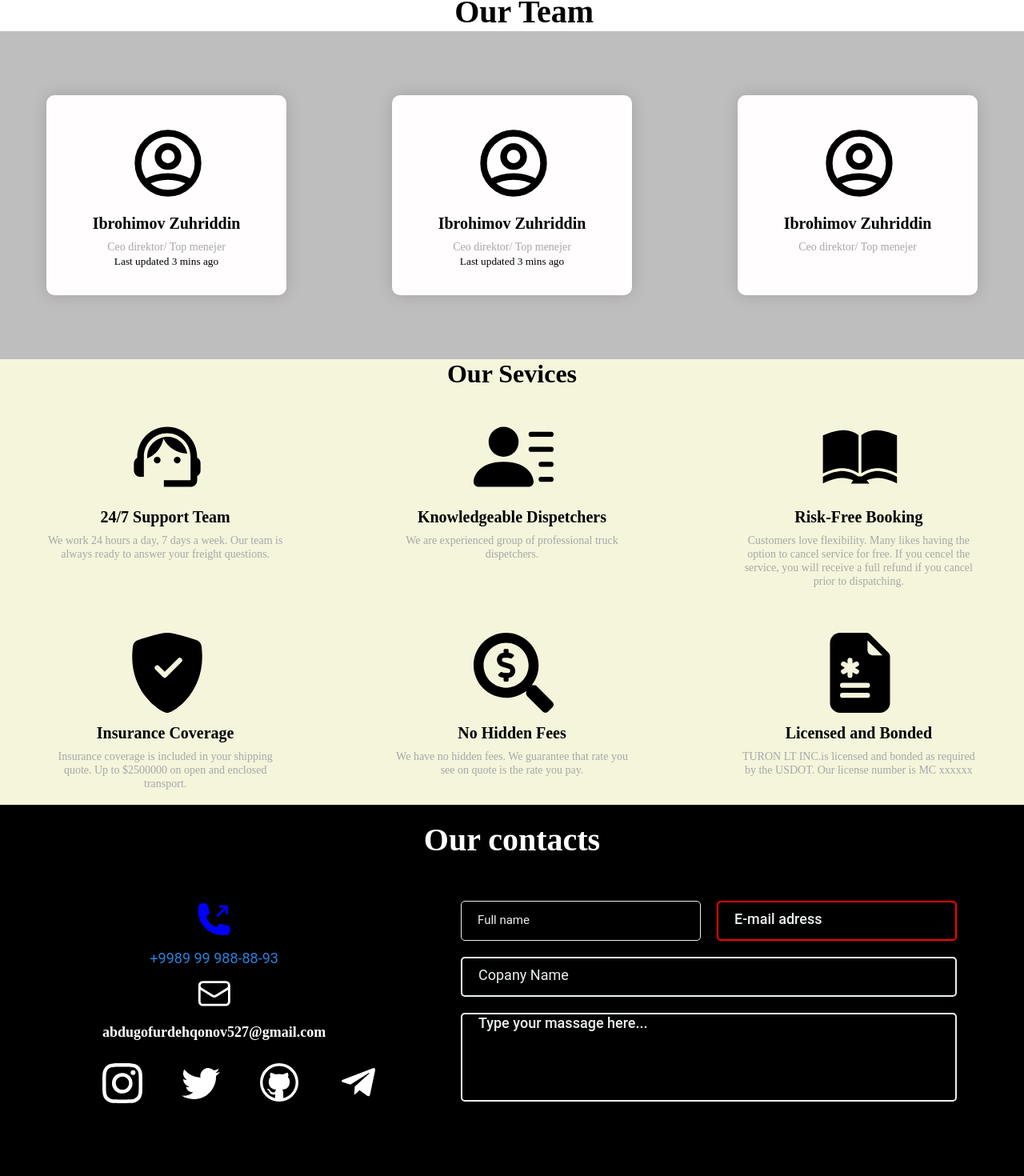
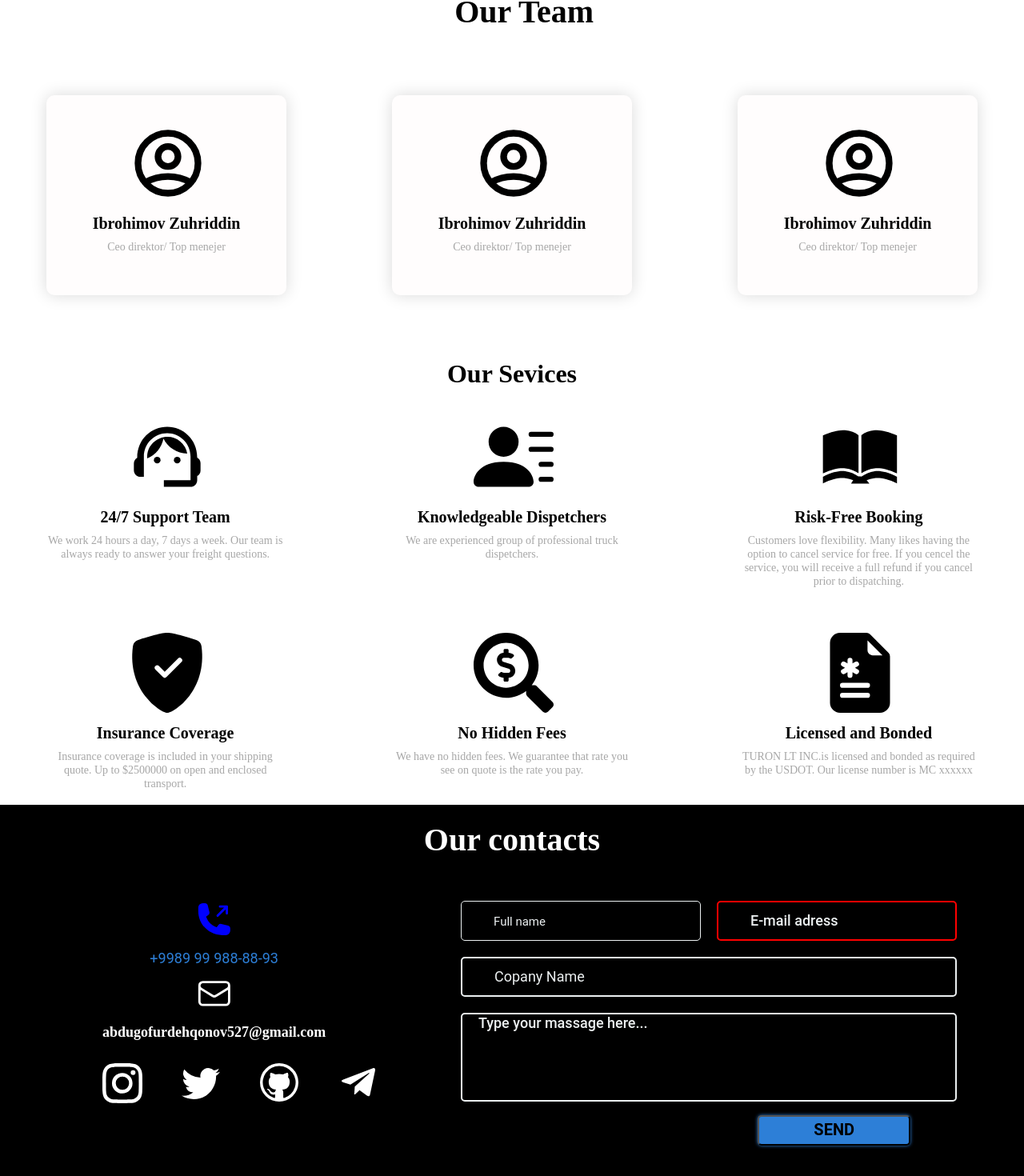
Before and after one commit to GofurDeveloper/Portfolio, a React (Create React App) app in the folder turan/: page / in a window 1280 px wide. Shown: the part 2041-3511 px from the top of the page at 80% size. Built offline with nearby package versions, Linux system fonts and the light colour scheme.

Commit message:
Footer tayyor

```diff
--- a/turan/src/css/Abaut.css
+++ b/turan/src/css/Abaut.css
@@ -2,7 +2,6 @@
   padding: 0;
   margin: 0;
   /* box-sizing: border-box; */
-
 }
 .conteyner {
   background-image: url("https://kiremitim.com/template/img/otherservices/tasimacilik_header.jpg");
@@ -35,24 +34,21 @@
   display: grid;
   /* grid-template-columns: repeat(2, 1fr); */
   grid-template-columns: repeat(auto-fit, minmax(300px, 1fr));
-
 }
 .about__left {
-
   /* background-color: rgb(5, 5, 17); */
   display: grid;
   align-items: center;
   justify-items: center;
 }
-.medium{
+.medium {
   width: 45vw;
   height: 40vh;
   /* background-color: green; */
-
 }
-.medium > h1{
+.medium > h1 {
   text-transform: uppercase;
-  font-family: 'Montserrat';
+  font-family: "Montserrat";
   font-style: normal;
   font-weight: 700;
   font-size: 40px;
@@ -63,7 +59,7 @@ align-items: center;
   color: #000000;
 }
 .medium > p {
-  font-family: 'Montserrat';
+  font-family: "Montserrat";
   font-style: normal;
   font-weight: 500;
   font-size: 25px;
@@ -77,7 +73,7 @@ color: #000000;
   align-items: center;
   justify-items: center;
 }
-.medium__right{
+.medium__right {
   width: 100%;
   height: 69vh;
   /* background-color: #fffdfd; */
@@ -86,27 +82,26 @@ color: #000000;
   justify-items: center;
   margin-bottom: 50px;
 }
-.img__conteyner , .vector{
+.img__conteyner,
+.vector {
   position: relative;
 }
-  .img__conteyner{
+.img__conteyner {
   width: 500px;
   height: 330px;
   top: -430px;
   left: 12px;
-
 }
-.vector{
+.vector {
   width: 500px;
   height: 500px;
   color: red;
-
 }
 /* ======================================> Logistic start <========================================= */
 .logistic__conteyner {
   margin-top: 20px;
 }
-.www{
+.www {
   width: 110px;
 }
 .logistic__text {
@@ -124,11 +119,10 @@ left: 12px;
   left: 0px;
   top: 1299px;
   /* background: linear-gradient(0deg, rgba(0, 0, 0, 0.61), rgba(0, 0, 0, 0.61)); */
-  background-image: url('https://wallpapertag.com/wallpaper/full/e/f/a/996492-beautiful-red-neon-wallpaper-3440x1440.jpg');
+  background-image: url("https://wallpapertag.com/wallpaper/full/e/f/a/996492-beautiful-red-neon-wallpaper-3440x1440.jpg");
   background-position: center;
   background-repeat: no-repeat;
   background-size: cover;
-
 
   margin-top: 60px;
   display: grid;
@@ -147,10 +141,9 @@ left: 12px;
   border-radius: 10px;
   margin: 15vh 0 15vh 0;
 }
-.card1 >img{
+.card1 > img {
   width: 180px;
   height: 180px;
-
 }
 /* .card2 {
   width: 150px;
@@ -206,7 +199,7 @@ left: 12px;
 .team__card__conteyner {
   width: 100%;
   height: 100%;
-  background-color: rgb(190, 190, 190);
+  /* background-color: rgb(190, 190, 190); */
   display: grid;
   align-items: center;
   justify-items: center;
@@ -220,7 +213,6 @@ left: 12px;
   box-shadow: 0px 0px 20px rgba(0, 0, 0, 0.15);
   border-radius: 10px;
   margin: 10vh 0 10vh 0;
-
 }
 
 .card__text {
@@ -251,25 +243,16 @@ left: 12px;
 .inception__sevices {
   width: 100%;
   height: 100%;
-  background-color: beige;
+  /* background-color: beige; */
   text-align: center;
 }
-.sevices {
+/* .sevices {
   position: relative;
 
-  /* display: flex;
-  justify-content: center;
-  align-items: center; */
-}
+} */
 .sevices__conteyner {
-  /* position: absolute; */
-  /* width: 100%; */
-  /* height: 100%; */
   display: grid;
-  /* grid-template-columns: repeat(3, minmax(300px, 1fr)); */
   grid-template-columns: repeat(auto-fit, minmax(400px, 1fr));
-
-
   align-items: center;
   justify-items: center;
   gap: 20px;
@@ -282,16 +265,3 @@ left: 12px;
 /* ======================================> Our Sevices end <======================================== */
 
 /* ======================================> Responsive start <====================================== */
-
-/* @media(max-width: 969px){
-  .team__card{
-    flex: 0 0 calc(50% - 20px);
-    max-width: calc(50% - 20px );
-  }
-}
-@media(max-width:600px){
-  .team__card{
-
-
-  }
-} */
--- a/turan/src/css/Footer.css
+++ b/turan/src/css/Footer.css
@@ -7,6 +7,7 @@
   background-repeat: no-repeat;
   background-size: cover;
   position: relative;
+
 }
 .footer__title {
   color: white;
@@ -72,8 +73,6 @@
 }
 /* ==============> Get information css <============= */
 .inpuut {
-
-
   position: absolute;
   top: 100px;
   right: 0;
@@ -130,6 +129,11 @@
   padding-left: 20px;
   color: #ecf0f1;
 }
+#company_name , #email, #name, #massage:focus{
+  color: red;
+  font-size: 20px;
+  padding-left: 20px;
+}
 #massage {
   background-color: #ffffff00;
   box-sizing: border-box;
@@ -146,3 +150,18 @@
   color: #ecf0f1;
   resize: none;
 }
+.Btn{
+  font-family: 'Roboto';
+font-style: normal;
+font-weight: 600;
+font-size: 20px;
+line-height: 23px;
+color: #000000;
+margin-top: 1vw;
+width: 191px;
+height: 38px;
+margin-left: 29vw;
+background: #2D7FD7;
+box-shadow: 0px 0px 4px #2D7FD7;
+border-radius: 5px;
+}
--- a/turan/src/css/Responsive.css
+++ b/turan/src/css/Responsive.css
@@ -16,11 +16,6 @@
 }
 
 @media(max-width: 992px){
-    /* .header__links ,.header__right{
-        display: none;
-    } */
-
-
     .show_open {
         display: none;
     }
@@ -29,6 +24,7 @@
 @media (max-width: 767px) {
     .conteyner{
         width: 100%;
+        justify-content: flex-end;
     }
     .medium {
         width: 100%;
@@ -56,4 +52,35 @@
     .logistic{
         width: 100%;
     }
+    /* ===============> Footer <================ */
+    .footer__conteyner{
+        width: 113vw;
+        height: 120vh;
+      }
+    .contact{
+        width: 65%;
+        height: 55vh;
+    }
+
+    .inpuut{
+        width: 95%;
+        top: 400px;
+    }
+    .envelope_p{
+        padding-bottom: 5px;
+    }
+    #company_name , #email, #name, #massage{
+        width: 90%;
+        margin: 10px 10px;
+        padding: 10px;
+    }
+    .Btn{
+        width: 95%;
+        display: flex;
+        justify-items: center;
+        justify-content: center;
+        padding: 0.7rem;
+        margin-left: 0;
+    }
+
 }
--- a/turan/src/pages/Abaut.js
+++ b/turan/src/pages/Abaut.js
@@ -77,9 +77,6 @@ function Abaut() {
                     Ceo direktor/ Top menejer
                   </Card.Text>
                 </Card.Body>
-                <Card.Footer>
-                  <small className="text-muted">Last updated 3 mins ago</small>
-                </Card.Footer>
               </Card>
 
             </CardGroup>
@@ -94,9 +91,6 @@ function Abaut() {
                     Ceo direktor/ Top menejer
                   </Card.Text>
                 </Card.Body>
-                <Card.Footer>
-                  <small className="text-muted">Last updated 3 mins ago</small>
-                </Card.Footer>
               </Card>
 
             </CardGroup>
@@ -111,9 +105,6 @@ function Abaut() {
                     Ceo direktor/ Top menejer
                   </Card.Text>
                 </Card.Body>
-                {/* <Card.Footer>
-          <small className="text-muted">Last updated 3 mins ago</small>
-        </Card.Footer> */}
               </Card>
 
             </CardGroup>
--- a/turan/src/pages/Footer.js
+++ b/turan/src/pages/Footer.js
@@ -42,7 +42,7 @@ function Footer() {
         </div>
         {/* ========================> Get information <================= */}
         <div className="inpuut">
-    <div>
+
 
     {/* <label for="html">HTML</label>
     <label className="name" htmlFor="name">Full name</label> */}
@@ -51,7 +51,7 @@ function Footer() {
       <input type="text" id="company_name" name="company_name" placeholder="Copany Name" />
       {/* <input type="text" id="massage" name="massage" placeholder="Type your massage here..." /> */}
       <textarea id="massage">Type your massage here...</textarea>
-    </div>
+         <button className="Btn">SEND</button>
         </div>
       </div>
     </>
```
Lines whose indentation alone changed are shown as unchanged.
